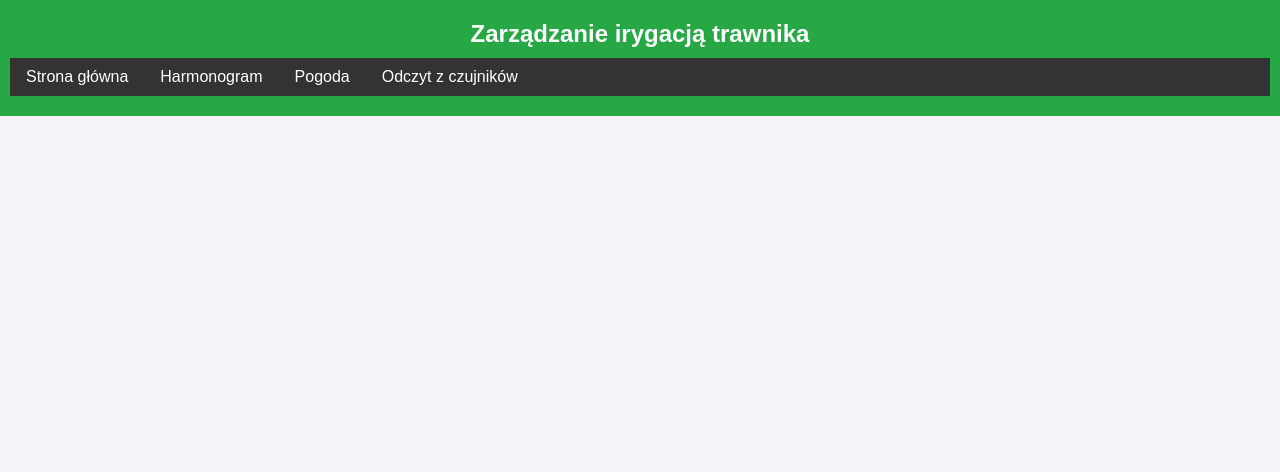
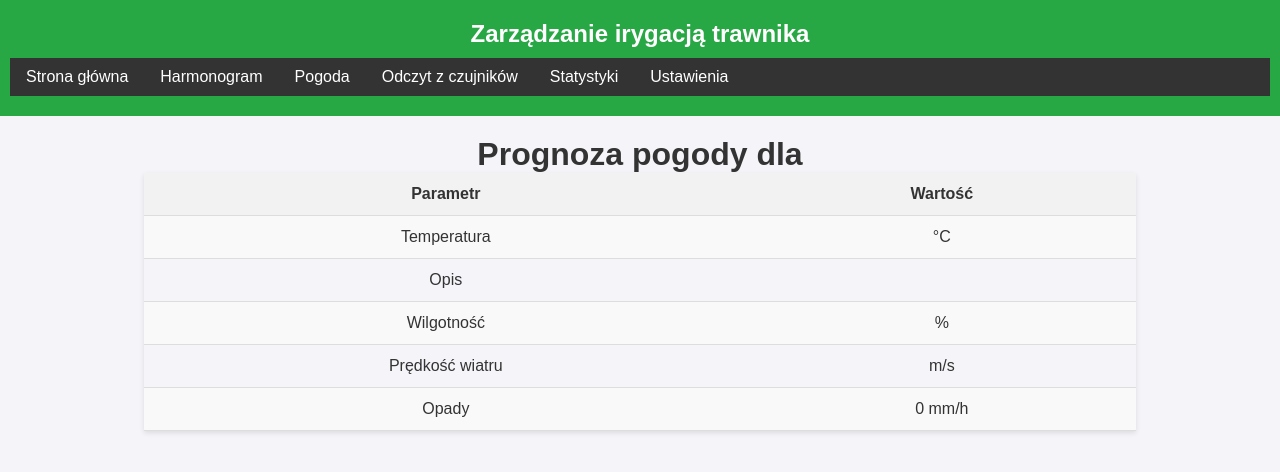
Before and after one commit to Pwlklr/EmbededSystemsIrigation, a Django app: page /weather/ in a window 1280 px wide. Shown: the top 472 px of the page. Run offline with Django 4.2, Linux system fonts and the light colour scheme; data that the repository does not hold is empty.

Commit message:
Dodanie polaczenia z API prognozy pogody: odbieranie i parsowanie danych

```diff
--- a/aplikacja/settings.py
+++ b/aplikacja/settings.py
@@ -21,6 +21,8 @@
 
 # SECURITY WARNING: keep the secret key used in production secret!
 SECRET_KEY = 'django-insecure-x8wdr0c6)rrc!x=#j7_0pk71ll08wgep+h*n-!+!gcrhtrk!pe'
+
+OPENWEATHER_API_KEY = '0997b2b7c7c9e26d36342fae2dd463a8'
 
 # SECURITY WARNING: don't run with debug turned on in production!
 DEBUG = True
--- a/aplikacja/static/style.css
+++ b/aplikacja/static/style.css
@@ -155,3 +155,36 @@
     border-radius: 4px;
     font-size: 16px;
   }
+
+/* Sekcja pogody */
+.weather-container table {
+    width: 80%; /* Dostosuj szerokość tabeli */
+    margin: 0 auto; /* Wyśrodkowanie tabeli */
+    border-collapse: collapse;
+    box-shadow: 0 2px 5px rgba(0, 0, 0, 0.1);
+    overflow: hidden;
+}
+
+.weather-container th, .weather-container td {
+    padding: 12px 15px;
+    text-align: center;
+    border-bottom: 1px solid #ddd;
+}
+
+.weather-container th {
+    background-color: #f2f2f2;
+    font-weight: bold;
+}
+
+.weather-container tr:nth-child(even) {
+    background-color: #f9f9f9;
+}
+
+.weather-container tr:hover {
+    background-color: #e6f7ff;
+}
+
+  /* Formularz kalendarza (Usuwanie zbędnych stylów) */
+  #calendar, .schedule-form { /* Remove unused styles */
+    display: none;
+  }
--- a/aplikacja/templates/header.html
+++ b/aplikacja/templates/header.html
@@ -5,5 +5,7 @@
         <a href="/schedule/">Harmonogram</a>
         <a href="/weather/">Pogoda</a>
         <a href="/sensor/">Odczyt z czujników</a>
+        <a href="/stats/">Statystyki</a>
+        <a href="/settings/">Ustawienia</a>
     </nav>
 </header>
--- a/aplikacja/templates/weather_page.html
+++ b/aplikacja/templates/weather_page.html
@@ -14,7 +14,39 @@
 <body>
     {% include 'header.html' %}
     <main>
-
+        <h1>Prognoza pogody dla {{ weather.city }}</h1>
+        <div class="weather-container">
+            {% if weather %}
+                <table>
+                    <tr>
+                        <th>Parametr</th>
+                        <th>Wartość</th>
+                    </tr>
+                    <tr>
+                        <td>Temperatura</td>
+                        <td>{{ weather.temperature }} °C</td>
+                    </tr>
+                    <tr>
+                        <td>Opis</td>
+                        <td>{{ weather.description | title }}</td>
+                    </tr>
+                    <tr>
+                        <td>Wilgotność</td>
+                        <td>{{ weather.humidity }}%</td>
+                    </tr>
+                    <tr>
+                        <td>Prędkość wiatru</td>
+                        <td>{{ weather.wind_speed }} m/s</td>
+                    </tr>
+                    <tr>
+                        <td>Opady</td>
+                        <td>{{ weather.rain }} mm/h</td>
+                    </tr>
+                </table>
+            {% else %}
+                <p class="weather-info">Nie udało się pobrać danych o pogodzie. Spróbuj później.</p>
+            {% endif %}
+        </div>
     </main>
 </body>
 </html>
--- a/aplikacja/views.py
+++ b/aplikacja/views.py
@@ -2,6 +2,8 @@
 from . import models
 from django.utils.dateparse import parse_datetime
 from django.contrib import admin
+import requests
+from django.conf import settings
 import datetime
 
 def test_view(request):
@@ -63,9 +65,43 @@
 
     return render(request, 'schedule_page.html', {'events': events_json})
 
+# Funkcja do pobierania danych o pogodzie
+def get_weather_data(city):
+    # Użyj swojego klucza API, który otrzymałeś z OpenWeatherMap
+    api_key = settings.OPENWEATHER_API_KEY
+    base_url = "http://api.openweathermap.org/data/2.5/weather?"
+
+    # Tworzenie pełnego URL z nazwą miasta i kluczem API
+    url = f"{base_url}q={city}&appid={api_key}&units=metric&lang=pl"
+
+    # Wykonaj zapytanie GET do API
+    response = requests.get(url)
+
+    # Jeśli odpowiedź jest poprawna (status 200)
+    if response.status_code == 200:
+        data = response.json()
+
+        # Wydobywanie interesujących danych z odpowiedzi
+        weather = {
+            'city': data['name'],
+            'temperature': data['main']['temp'],
+            'description': data['weather'][0]['description'],
+            'humidity': data['main']['humidity'],
+            'wind_speed': data['wind']['speed'],
+            'rain': data.get('rain', {}).get('1h', 0)
+        }
+
+        return weather
+    else:
+        # Jeśli wystąpił błąd (np. złe miasto)
+        return None
+
 
 def weather_view(request):
-    return render(request, 'weather_page.html')
+    city = 'Poznan'
+    weather_data = get_weather_data(city)
+
+    return render(request, 'weather_page.html', {'weather': weather_data})
 
 def sensor_view(request):
     return render(request, 'sensor_page.html')
```
Also changed, not shown: aplikacja/templates/home_page.html (+12 -0 lines).
